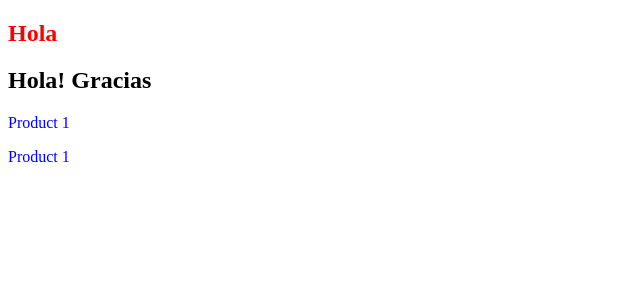
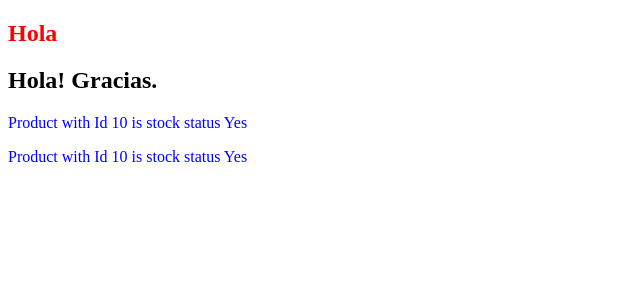
Before and after one commit to MohammedQasim-js/Angular-basics, an Angular app: page / in a window 1280 px wide. Shown: the top 300 px of the page, without its empty margins (0-640 px from the left). Built offline with nearby package versions, Linux system fonts and the light colour scheme.

Commit message:
Data binding - String Interpolation

```diff
--- /dev/null
+++ b/src/app/product/product.html
@@ -0,0 +1,8 @@
+<!--* Data binding is a way of communication between the Template and the TS/JS code, in Angular.
+One way Data Binding
+- its the way of communication where when the template (HTML) changes, when we change the TS/JS code.
+- it has 3 types - String interpolation, Property Binding, Event Binding -->
+
+<!--* String Interpolation - We define the variable in the TS file, and we call it in double curly braces inside the HTML. -->
+
+<p>Product with {{ 'Id' }} {{ productId }} is stock status {{ getStockStatus() }}</p>
--- a/src/app/product/product.ts
+++ b/src/app/product/product.ts
@@ -2,7 +2,14 @@ import { Component } from '@angular/core';
 
 @Component({
   selector: '[product]', // can be used as an attribute in other files like <div product></div>
-  template: '<p>Product 1</p>', // You can use `` for multiple lines of HTML code, and '' for single line of HTML code
+  templateUrl: './product.html',
+  // template: '<p>Product 1</p>', // You can use `` for multiple lines of HTML code, and '' for single line of HTML code
   styles: ['p {color: blue;}'],
 })
-export class ProductComponent {}
+export class ProductComponent {
+  productId: number = 10;
+  stockStatus: string = 'Yes';
+  getStockStatus() {
+    return this.stockStatus;
+  }
+}
--- a/src/app/products/products.html
+++ b/src/app/products/products.html
@@ -1,4 +1,4 @@
-<h2>Hola! Gracias</h2>
+<h2>Hola! Gracias.</h2>
 
 <div product></div>
 <div product></div>
```
